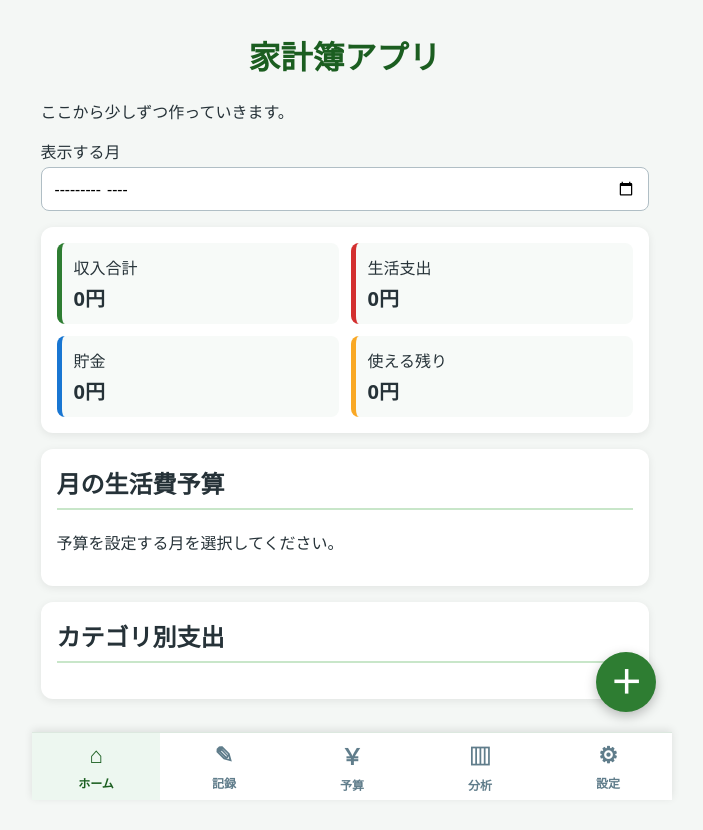
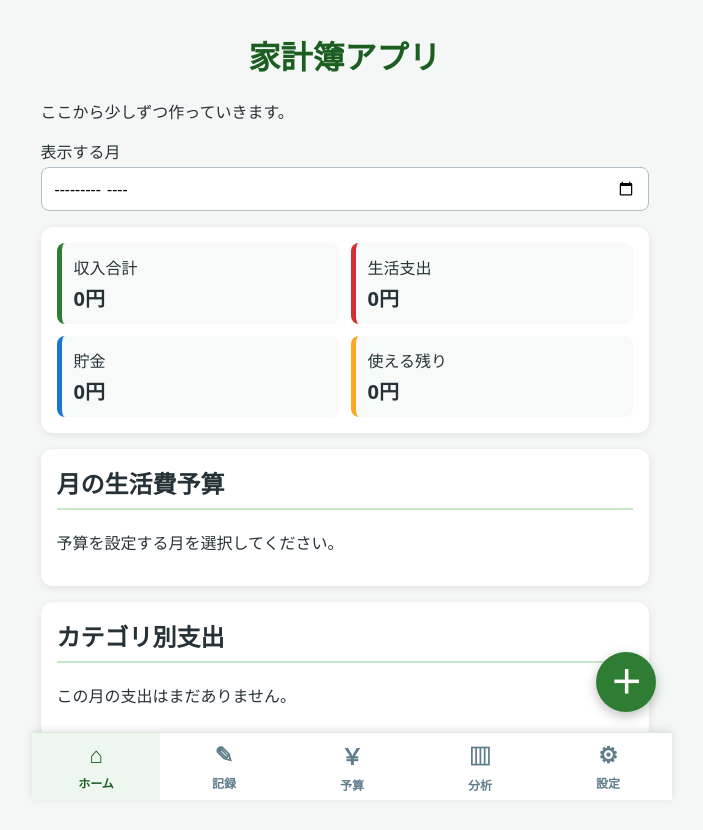
Before and after one commit to wasyun4/zubora-kakeibo-pwa, a React (Vite) app: page / in a window 1280 px wide. Shown: the top 830 px of the page, without its empty margins (288-991 px from the left). Built offline with nearby package versions, Linux system fonts and the light colour scheme.

Commit message:
feat: compare category spending and budgets

```diff
--- a/src/App.tsx
+++ b/src/App.tsx
@@ -19,6 +19,7 @@ import TransactionForm from "./components/TransactionForm";
 import MonthlyBudgetPanel from "./components/MonthlyBudgetPanel";
 import CategoryBudgetPanel from "./components/CategoryBudgetPanel";
 import BottomNavigation from "./components/BottomNavigation";
+import CategoryBudgetComparison from "./components/CategoryBudgetComparison";
 
 
 function App() {
@@ -195,6 +196,31 @@ function App() {
       };
     })
     .filter((category) => category.total > 0);
+
+  // 【カテゴリ別の支出実績と予算を結合】
+  const categoryBudgetComparisons = expenseMajorCategories
+    .filter((category) => category.id !== "savings")
+    .map((category) => {
+      const categoryTotal = expenseCategoryTotals.find(
+        (item) => item.id === category.id,
+      );
+
+      const categoryBudget = categoryBudgets.find(
+        (budget) =>
+          budget.month === selectedMonth &&
+          budget.majorCategoryId === category.id,
+      );
+
+      return {
+        id: category.id,
+        name: category.name,
+        spent: categoryTotal?.total ?? 0,
+        budget: categoryBudget?.amount ?? null,
+      };
+    })
+    .filter(
+      (item) => item.spent > 0 || item.budget !== null,
+    );
 
   // 【カテゴリ別予算の使用額と残額計算】
   const categoryBudgetStatuses = categoryBudgets
@@ -435,10 +461,9 @@ function App() {
             onSave={handleSaveBudget}
           />
 
-          <CategoryTotals
-            categoryTotals={expenseCategoryTotals}
+          <CategoryBudgetComparison
+            items={categoryBudgetComparisons}
           />
-
         </>
       }
 
--- /dev/null
+++ b/src/components/CategoryBudgetComparison.tsx
@@ -0,0 +1,49 @@
+// 【カテゴリ別の予算比較】
+// 大カテゴリごとの支出実績と設定予算を横並びで表示する部品です。
+
+import { formatCurrency } from "../utils/formatCurrency";
+
+type CategoryBudgetComparisonItem = {
+    id: string;
+    name: string;
+    spent: number;
+    budget: number | null;
+};
+
+type CategoryBudgetComparisonProps = {
+    items: CategoryBudgetComparisonItem[];
+};
+
+function CategoryBudgetComparison({
+    items,
+}: CategoryBudgetComparisonProps) {
+    return (
+        <section>
+            <h2>カテゴリ別支出</h2>
+
+            {items.length === 0 ? (
+                <p>この月の支出はまだありません。</p>
+            ) : (
+                <ul className="category-comparison-list">
+                    {items.map((item) => (
+                        <li key={item.id}>
+                            <strong>{item.name}</strong>
+
+                            <div className="category-comparison-values">
+                                <span>支出：{formatCurrency(item.spent)}</span>
+                                <span>
+                                    予算：
+                                    {item.budget === null
+                                        ? "未設定"
+                                        : formatCurrency(item.budget)}
+                                </span>
+                            </div>
+                        </li>
+                    ))}
+                </ul>
+            )}
+        </section>
+    );
+}
+
+export default CategoryBudgetComparison;
--- a/src/styles.css
+++ b/src/styles.css
@@ -257,3 +257,15 @@ li button {
 .cancel-button:hover {
   background: #cfd8dc;
 }
+
+.category-comparison-values {
+  display: grid;
+  grid-template-columns: repeat(2, 1fr);
+  gap: 0.5rem;
+  margin-top: 0.5rem;
+  font-size: 0.9rem;
+}
+
+.category-comparison-values span:last-child {
+  text-align: right;
+}
```
Also changed, not shown: 1 other file (tests, documents, lock files or other folders).
